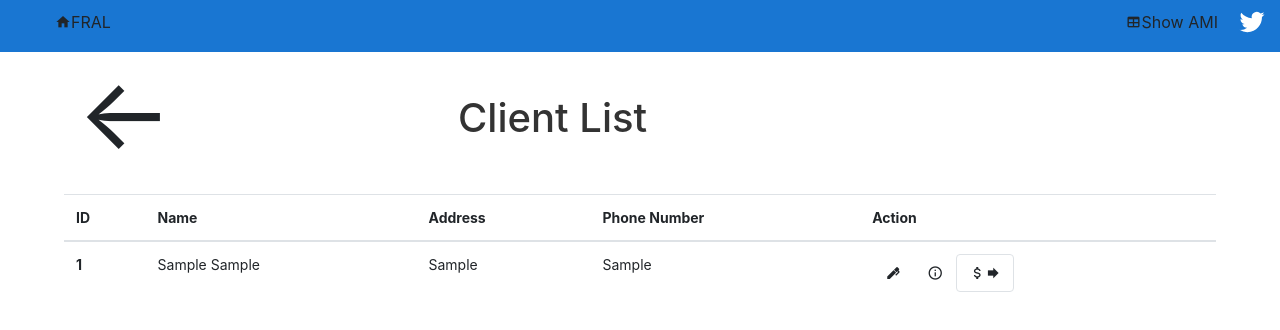
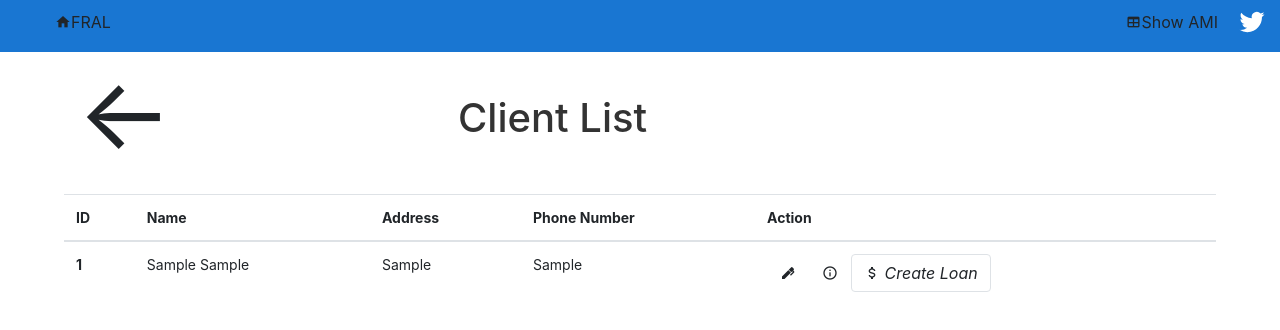
Before and after one commit to gitRedgieGravador/myangular, an Angular app: page /form in a window 1280 px wide. Both pictures are taken after typing "Sample", "Sample", "Sample", "Sample" into the empty fields and a click on the button "Submit". Shown: the top 330 px of the page. Built offline with nearby package versions, Linux system fonts and the light colour scheme.

Commit message:
added routing

```diff
--- a/src/app/list/list.component.html
+++ b/src/app/list/list.component.html
@@ -27,8 +27,9 @@
                 <td>
                     <i (click)="edit(each)" class="mdi mdi-pen btn"></i>
                     <i (click)="showDetail()" class="mdi mdi-information-outline btn"></i>
+
                     <i class="btn border" (click)="goCreateLoan()">
-                    <i class="mdi mdi-currency-usd"></i> <i class="mdi mdi-forward"></i></i></td>
+                    <i class="mdi mdi-currency-usd"></i> Create Loan</i></td>
             </tr>
         </tbody>
     </table>
```
